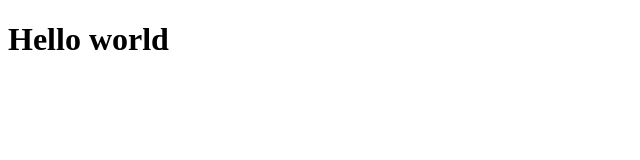
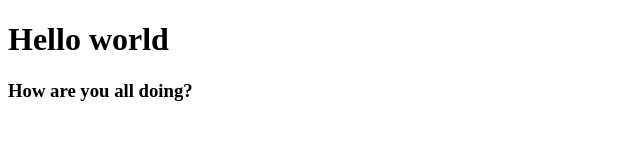
Before and after one commit to AhmadNourldin/test, a plain HTML site: page index.html in a window 1280 px wide. Shown: the whole page, without its empty margins (0-640 px from the left). Drawn offline with Linux system fonts and the light colour scheme.

Commit message:
Update index.html

```diff
--- a/index.html
+++ b/index.html
@@ -8,5 +8,6 @@
 </head>
 <body>
     <h1>Hello world</h1>
+    <h3>How are you all doing? </h3>
 </body>
 </html>
```
